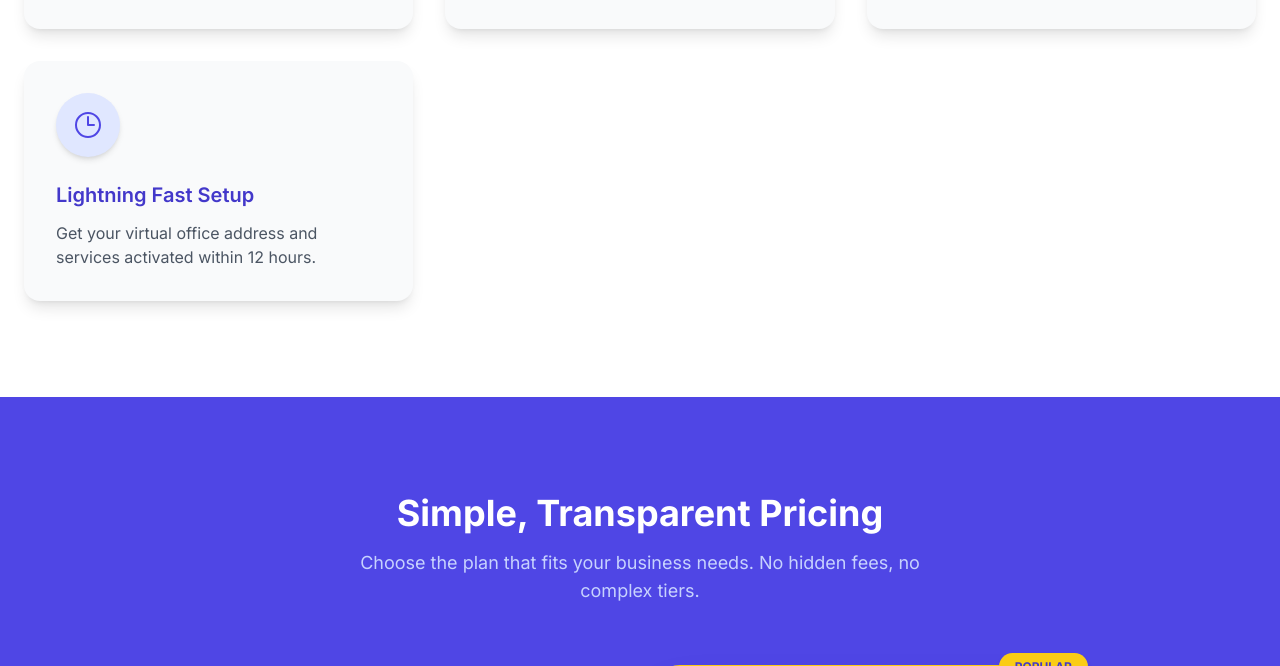
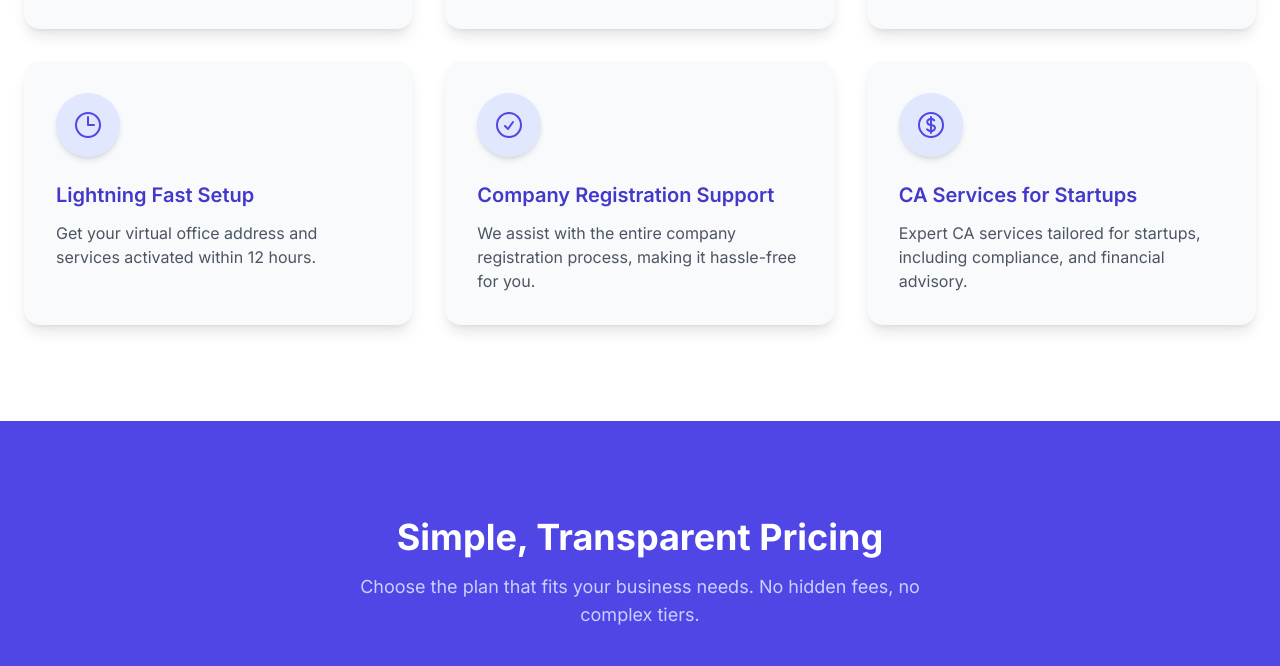
Before and after one commit to rajan-personal/v-spaces, a plain HTML site: page docs/index.html in a window 1280 px wide. Shown: the part 1083-1749 px from the top of the page. Drawn offline with nearby package versions, Linux system fonts and the light colour scheme.

Commit message:
benefits

```diff
--- a/docs/index.html
+++ b/docs/index.html
@@ -129,6 +129,24 @@
                     </div>
                     <h3 class="text-xl font-semibold text-indigo-700 mb-3">Lightning Fast Setup</h3>
                     <p class="text-gray-600">Get your virtual office address and services activated within 12 hours.</p>
+                </div>
+                <div class="bg-gray-50 p-8 rounded-2xl shadow-lg hover:shadow-xl transition-shadow duration-300"> <!-- M3 card style -->
+                    <div class="flex items-center justify-center h-16 w-16 rounded-full bg-indigo-100 text-indigo-600 mb-6 shadow-md"> <!-- M3 icon container -->
+                        <svg xmlns="http://www.w3.org/2000/svg" fill="none" viewBox="0 0 24 24" stroke-width="1.5" stroke="currentColor" class="w-8 h-8">
+                            <path stroke-linecap="round" stroke-linejoin="round" d="M9 12.75L11.25 15 15 9.75M21 12a9 9 0 11-18 0 9 9 0 0118 0z" /> <!-- Checkmark in circle for registration -->
+                        </svg>
+                    </div>
+                    <h3 class="text-xl font-semibold text-indigo-700 mb-3">Company Registration Support</h3>
+                    <p class="text-gray-600">We assist with the entire company registration process, making it hassle-free for you.</p>
+                </div>
+                <div class="bg-gray-50 p-8 rounded-2xl shadow-lg hover:shadow-xl transition-shadow duration-300"> <!-- M3 card style -->
+                     <div class="flex items-center justify-center h-16 w-16 rounded-full bg-indigo-100 text-indigo-600 mb-6 shadow-md"> <!-- M3 icon container -->
+                        <svg xmlns="http://www.w3.org/2000/svg" fill="none" viewBox="0 0 24 24" stroke-width="1.5" stroke="currentColor" class="w-8 h-8">
+                          <path stroke-linecap="round" stroke-linejoin="round" d="M12 6v12m-3-2.818l.879.659c1.171.879 3.07.879 4.242 0 1.172-.879 1.172-2.303 0-3.182C13.536 12.219 12.768 12 12 12c-.725 0-1.45-.22-2.003-.659-1.106-.879-1.106-2.303 0-3.182s2.9-.879 4.006 0l.415.33M21 12a9 9 0 11-18 0 9 9 0 0118 0z" /> <!-- Briefcase or similar for CA services -->
+                        </svg>
+                    </div>
+                    <h3 class="text-xl font-semibold text-indigo-700 mb-3">CA Services for Startups</h3>
+                    <p class="text-gray-600">Expert CA services tailored for startups, including compliance, and financial advisory.</p>
                 </div>
             </div>
         </div>
```
